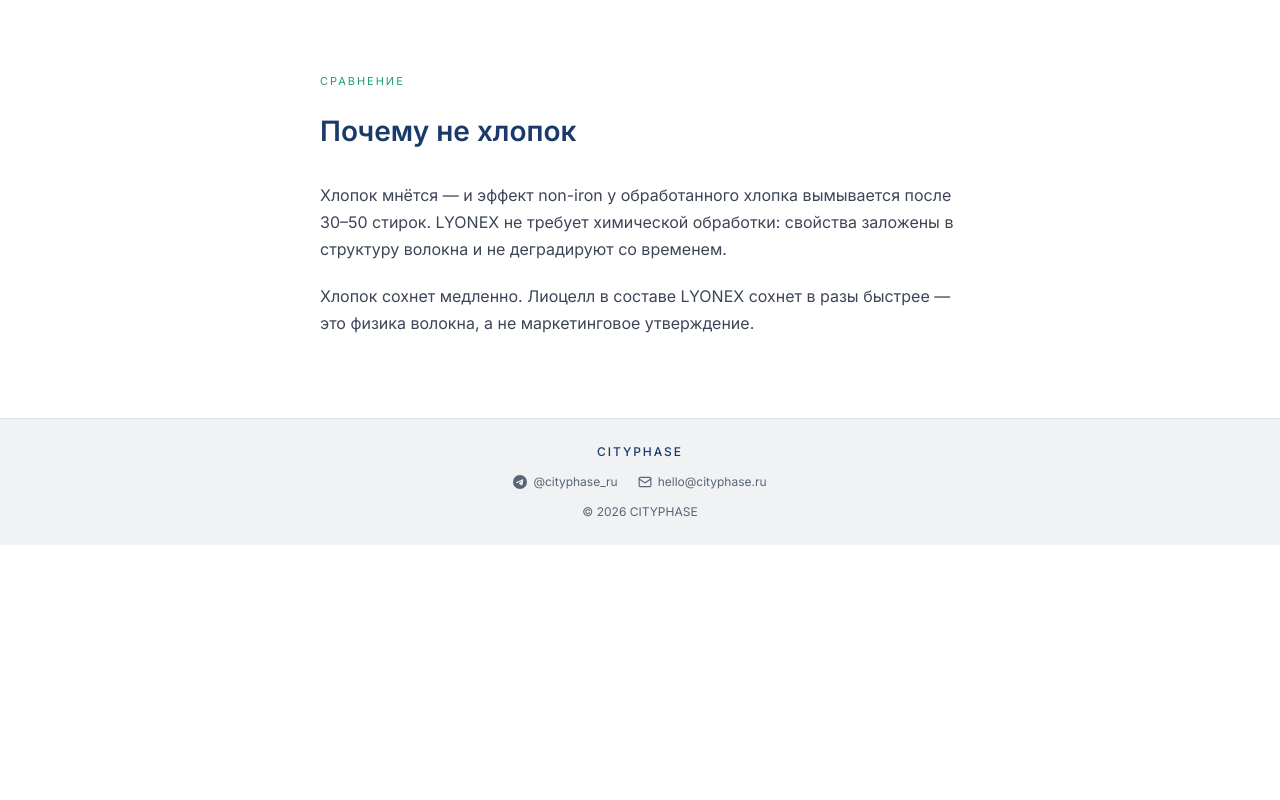
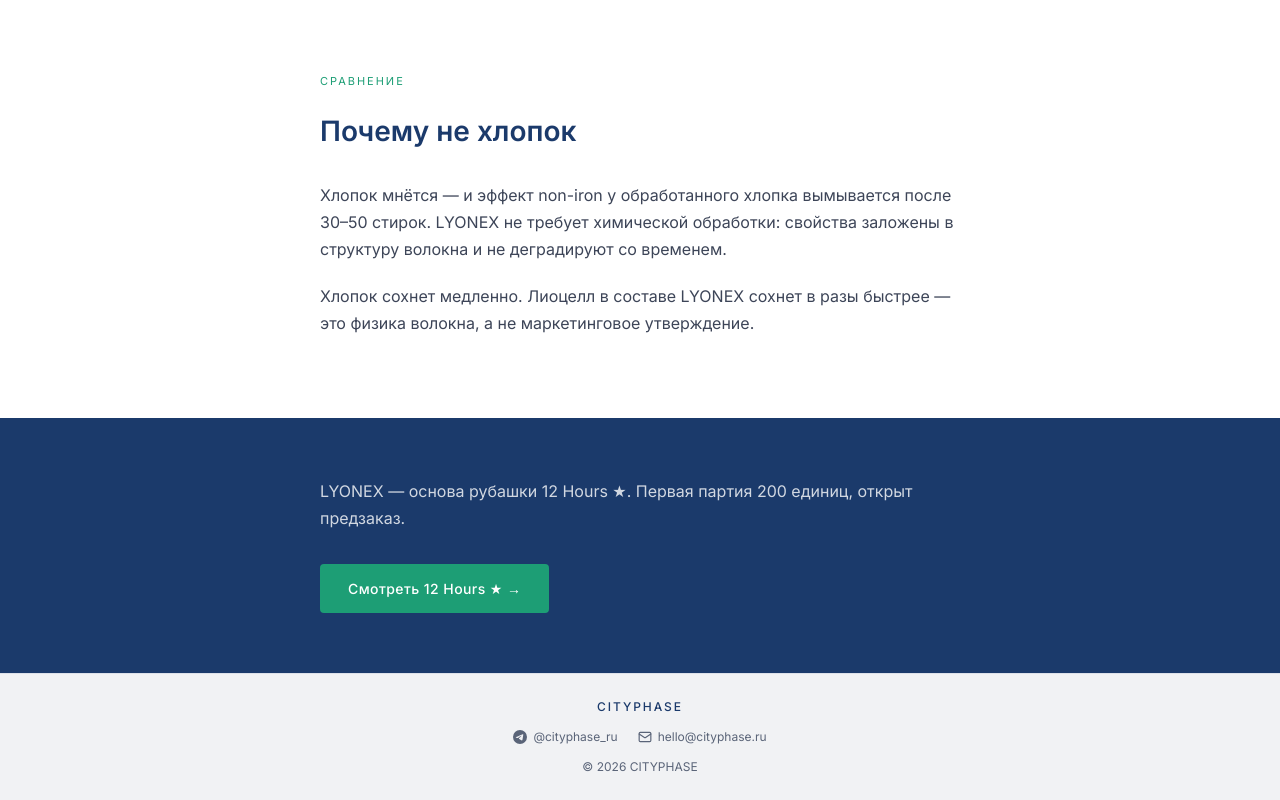
Before and after one commit to 1975pnv-lab/Cityphase, a Next.js app: page /technology in a window 1280 px wide. Shown: the part 1128-1928 px from the top of the page. Before the commit the page ends 1673 px from the top, so only its background shows below. Built offline with nearby package versions, Linux system fonts and the light colour scheme.

Commit message:
feat: add CTA to /technology page

```diff
--- a/app/technology/page.js
+++ b/app/technology/page.js
@@ -90,6 +90,22 @@ export default function Technology() {
         </div>
       </section>
 
+{/* CTA */}
+      <section style={{ background: '#1B3A6B', padding: '60px 40px' }}>
+        <div style={{ maxWidth: 640, margin: '0 auto' }}>
+          <p style={{ fontSize: 16, color: 'rgba(255,255,255,0.8)', lineHeight: 1.7, marginBottom: 32 }}>
+            LYONEX — основа рубашки 12 Hours ★. Первая партия 200 единиц, открыт предзаказ.
+          </p>
+          <a href="/12-hours" style={{
+            display: 'inline-block', background: '#1D9E75', color: '#fff',
+            padding: '14px 28px', fontSize: 14, fontWeight: 500,
+            borderRadius: 4, textDecoration: 'none', letterSpacing: '0.03em'
+          }}>
+            Смотреть 12 Hours ★ →
+          </a>
+        </div>
+      </section>
+
       {/* FOOTER */}
       <footer style={{ padding: '24px 16px', borderTop: '0.5px solid #DDE1E9', background: '#f1f2f4' }}>
         <div style={{ display: 'flex', flexDirection: 'column', alignItems: 'center', gap: 12, textAlign: 'center' }}>
```
